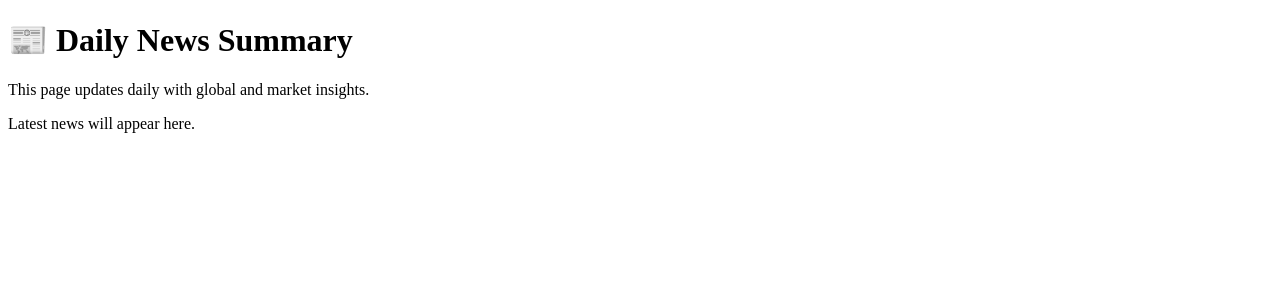
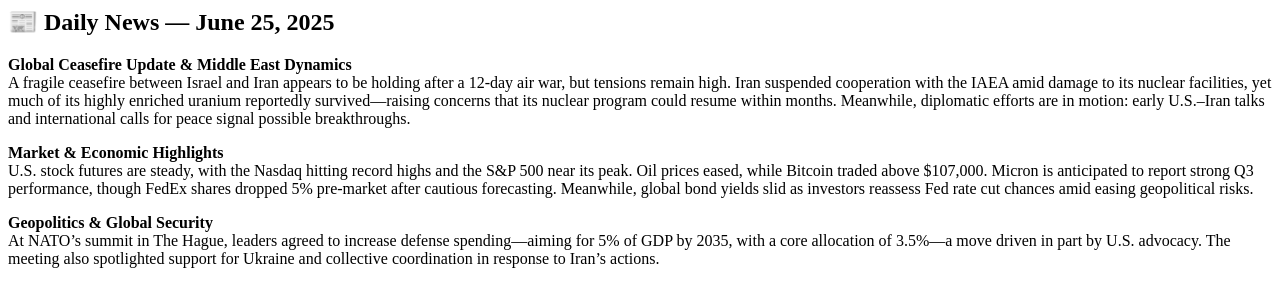
Before and after one commit to rongrong-news/news-site, a plain HTML site: page index.html in a window 1280 px wide. Drawn offline with Linux system fonts and the light colour scheme.

Commit message:
Update index.html

```diff
--- a/index.html
+++ b/index.html
@@ -1,12 +1,15 @@
-<!DOCTYPE html>
-<html lang="en">
-<head>
-  <meta charset="UTF-8">
-  <title>Daily News Summary</title>
-</head>
-<body>
-  <h1>📰 Daily News Summary</h1>
-  <p>This page updates daily with global and market insights.</p>
-  <div id="news">Latest news will appear here.</div>
-</body>
-</html>
+<div class="news-summary">
+  <h2>📰 Daily News — June 25, 2025</h2>
+  <p>
+    <strong>Global Ceasefire Update & Middle East Dynamics</strong><br>
+    A fragile ceasefire between Israel and Iran appears to be holding after a 12‑day air war, but tensions remain high. Iran suspended cooperation with the IAEA amid damage to its nuclear facilities, yet much of its highly enriched uranium reportedly survived—raising concerns that its nuclear program could resume within months. Meanwhile, diplomatic efforts are in motion: early U.S.–Iran talks and international calls for peace signal possible breakthroughs.
+  </p>
+  <p>
+    <strong>Market & Economic Highlights</strong><br>
+    U.S. stock futures are steady, with the Nasdaq hitting record highs and the S&P 500 near its peak. Oil prices eased, while Bitcoin traded above $107,000. Micron is anticipated to report strong Q3 performance, though FedEx shares dropped 5% pre-market after cautious forecasting. Meanwhile, global bond yields slid as investors reassess Fed rate cut chances amid easing geopolitical risks.
+  </p>
+  <p>
+    <strong>Geopolitics & Global Security</strong><br>
+    At NATO’s summit in The Hague, leaders agreed to increase defense spending—aiming for 5% of GDP by 2035, with a core allocation of 3.5%—a move driven in part by U.S. advocacy. The meeting also spotlighted support for Ukraine and collective coordination in response to Iran’s actions.
+  </p>
+</div>
```
